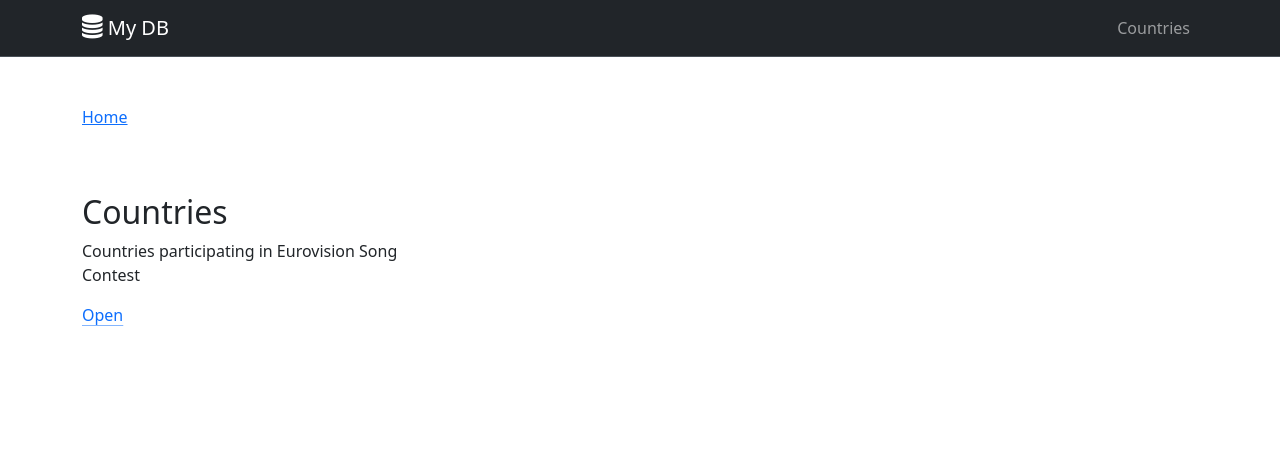
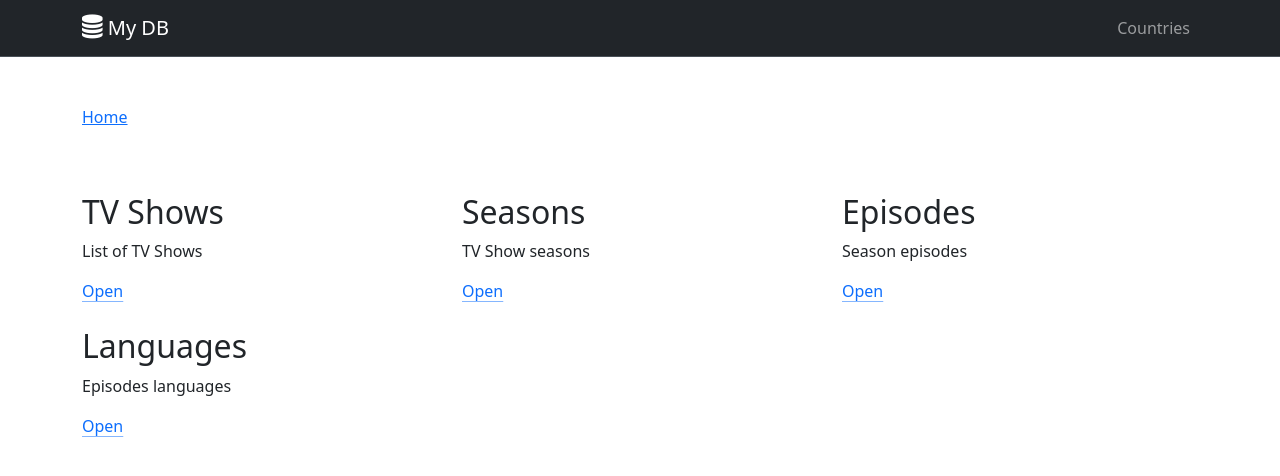
Before and after one commit to polsti/DataBases_website, a Flask app: page / in a window 1280 px wide. Shown: the top 476 px of the page. Run offline with Flask 3, Linux system fonts and the light colour scheme.

Commit message:
changes page, added all my pages

```diff
--- a/src/templates/index.html
+++ b/src/templates/index.html
@@ -8,10 +8,26 @@
 
 <div class="row g-4 py-5 row-cols-1 row-cols-lg-3">
     <div class="feature col">
-        <h2>Countries</h2>
-        <p>Countries participating in Eurovision Song Contest</p>
-        <a href="/countries" class="icon-link">Open</a>
+        <h2>TV Shows</h2>
+        <p>List of TV Shows</p>
+        <a href="/tv_show" class="icon-link">Open</a>
     </div>
+    <div class="feature col">
+        <h2>Seasons</h2>
+        <p>TV Show seasons</p>
+        <a href="/seasons" class="icon-link">Open</a>
+    </div>
+    <div class="feature col">
+        <h2>Episodes</h2>
+        <p>Season episodes</p>
+        <a href="/episodes" class="icon-link">Open</a>
+    </div>
+    <div class="feature col">
+        <h2>Languages</h2>
+        <p>Episodes languages</p>
+        <a href="/languages" class="icon-link">Open</a>
+    </div>
+
 </div>
 
 {% endblock %}
```
